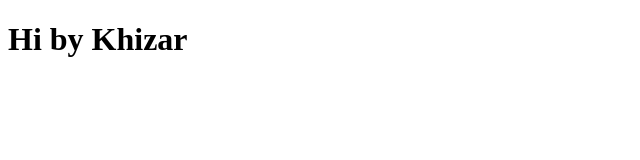
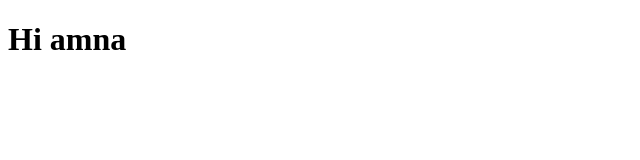
Before and after one commit to amnasolat/bootcamp2020-practice, a plain HTML site: page index.html in a window 1280 px wide. Shown: the whole page, without its empty margins (0-640 px from the left). Drawn offline with Linux system fonts and the light colour scheme.

Commit message:
Update index.html

```diff
--- a/index.html
+++ b/index.html
@@ -7,6 +7,6 @@
     <title>Document</title>
 </head>
 <body>
-    <h1>Hi by Khizar</h1>
+    <h1>Hi amna</h1>
 </body>
 </html>
```
